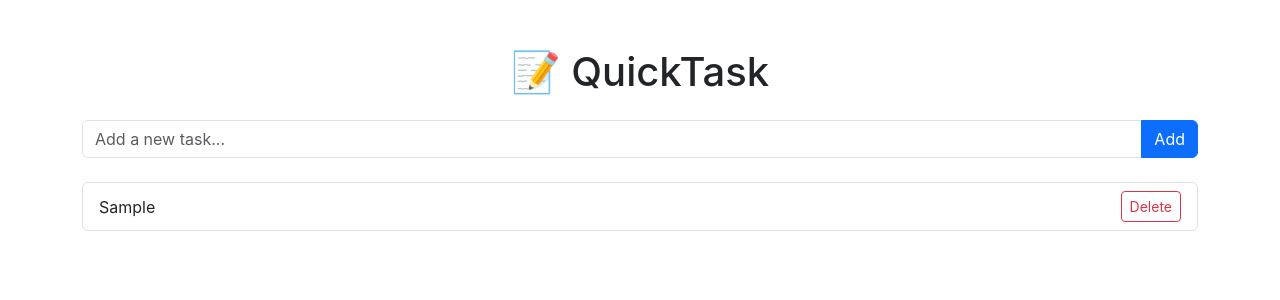
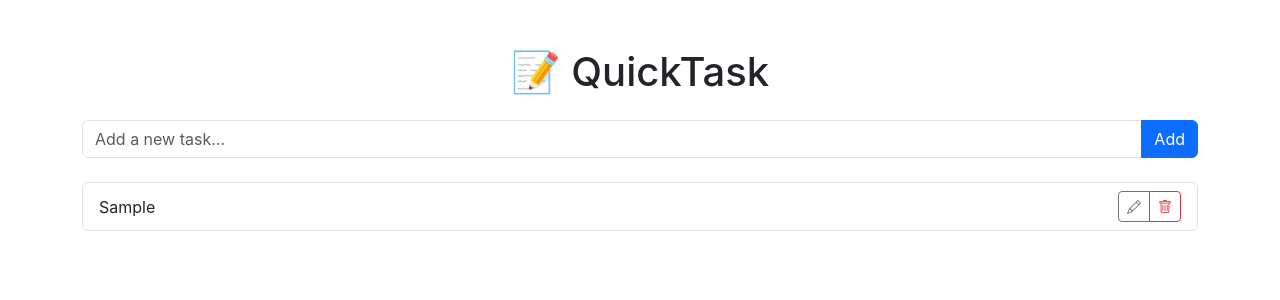
Before and after one commit to nightlydriver/quicktask, a React (Create React App) app: page / in a window 1280 px wide. Both pictures are taken after typing "Sample" into the empty fields and a click on the button "Add". Shown: the top 300 px of the page. Built offline with nearby package versions, Linux system fonts and the light colour scheme.

Commit message:
Add: cancel edit, double-click to edit, disable edit for completed tasks

```diff
--- a/package.json
+++ b/package.json
@@ -8,6 +8,7 @@
     "@testing-library/react": "^16.3.0",
     "@testing-library/user-event": "^13.5.0",
     "bootstrap": "^5.3.7",
+    "bootstrap-icons": "^1.13.1",
     "react": "^19.1.1",
     "react-dom": "^19.1.1",
     "react-scripts": "5.0.1",
--- a/src/_components/TaskItem.jsx
+++ b/src/_components/TaskItem.jsx
@@ -1,23 +1,99 @@
-import React from 'react';
+// src/components/TaskItem.js
+import React, { useState } from 'react';
 
-function TaskItem({ task, onToggle, onDelete }) {
+function TaskItem({ task, tasks, setTasks }) {
+    const [isEditing, setIsEditing] = useState(false);
+    const [editText, setEditText] = useState(task.text);
+
+    const toggleComplete = () => {
+        setTasks(
+            tasks.map((t) =>
+                t.id === task.id ? { ...t, completed: !t.completed } : t
+            )
+        );
+    };
+
+    const handleDelete = () => {
+        setTasks(tasks.filter((t) => t.id !== task.id));
+    };
+
+    const handleEdit = () => {
+        if (!task.completed) {
+            setIsEditing(true);
+        }
+    };
+
+    const handleSave = () => {
+        if (editText.trim() === '') return;
+        setTasks(
+            tasks.map((t) =>
+                t.id === task.id ? { ...t, text: editText } : t
+            )
+        );
+        setIsEditing(false);
+    };
+
+    const handleCancel = () => {
+        setIsEditing(false);
+        setEditText(task.text); // reset the input
+    };
+
     return (
-    <li className="list-group-item d-flex justify-content-between align-items-center">
+        <li
+            className={`list-group-item d-flex justify-content-between align-items-center ${task.completed ? 'text-decoration-line-through text-muted' : ''
+                }`}
+            onDoubleClick={handleEdit}
+        >
+            {isEditing ? (
+                <input
+                    className="form-control me-2"
+                    value={editText}
+                    onChange={(e) => setEditText(e.target.value)}
+                    onKeyDown={(e) => {
+                        if (e.key === 'Enter') handleSave();
+                        if (e.key === 'Escape') handleCancel();
+                    }}
+                    autoFocus
+                />
+            ) : (
                 <span
-        onClick={() => onToggle(task.id)}
-        style={{
-          textDecoration: task.completed ? 'line-through' : 'none',
-          cursor: 'pointer',
-        }}
+                    onClick={toggleComplete}
+                    style={{ cursor: 'pointer' }}
                 >
                     {task.text}
                 </span>
+            )}
+
+            <div className="btn-group btn-group-sm">
+                {isEditing ? (
+                    <>
+                        <button className="btn btn-success" onClick={handleSave}>
+                            <i className="bi bi-check"></i>
+                        </button>
+                        <button className="btn btn-secondary" onClick={handleCancel}>
+                            <i className="bi bi-x"></i>
+                        </button>
+                    </>
+                ) : (
+                    <>
                         <button
-        className="btn btn-sm btn-outline-danger"
-        onClick={() => onDelete(task.id)}
+                            className="btn btn-outline-secondary"
+                            onClick={handleEdit}
+                            disabled={task.completed}
+                            title={
+                                task.completed
+                                    ? 'Cannot edit completed task'
+                                    : 'Edit task'
+                            }
                         >
-        Delete
+                            <i className="bi bi-pencil"></i>
                         </button>
+                        <button className="btn btn-outline-danger" onClick={handleDelete}>
+                            <i className="bi bi-trash"></i>
+                        </button>
+                    </>
+                )}
+            </div>
         </li>
     );
 }
--- a/src/_components/TaskList.jsx
+++ b/src/_components/TaskList.jsx
@@ -2,30 +2,13 @@ import React from 'react';
 import TaskItem from './TaskItem';
 
 function TaskList({ tasks, setTasks }) {
-  const toggleComplete = (id) => {
-    const updated = tasks.map((task) =>
-      task.id === id ? { ...task, completed: !task.completed } : task
+    return (
+        <ul className="list-group">
+            {tasks.map((task) => (
+                <TaskItem key={task.id} task={task} setTasks={setTasks} tasks={tasks} />
+            ))}
+        </ul>
     );
-    setTasks(updated);
-  };
-
-  const deleteTask = (id) => {
-    const updated = tasks.filter((task) => task.id !== id);
-    setTasks(updated);
-  };
-
-  return (
-    <ul className="list-group">
-      {tasks.map((task) => (
-        <TaskItem
-          key={task.id}
-          task={task}
-          onToggle={toggleComplete}
-          onDelete={deleteTask}
-        />
-      ))}
-    </ul>
-  );
 }
 
 export default TaskList;
--- a/src/index.js
+++ b/src/index.js
@@ -1,4 +1,6 @@
 import 'bootstrap/dist/css/bootstrap.min.css';
+import 'bootstrap-icons/font/bootstrap-icons.css';
+
 import React from 'react';
 import ReactDOM from 'react-dom/client';
 import './index.css';
```
Also changed, not shown: 1 other file (tests, documents, lock files or other folders). Lines whose indentation alone changed are shown as unchanged.
